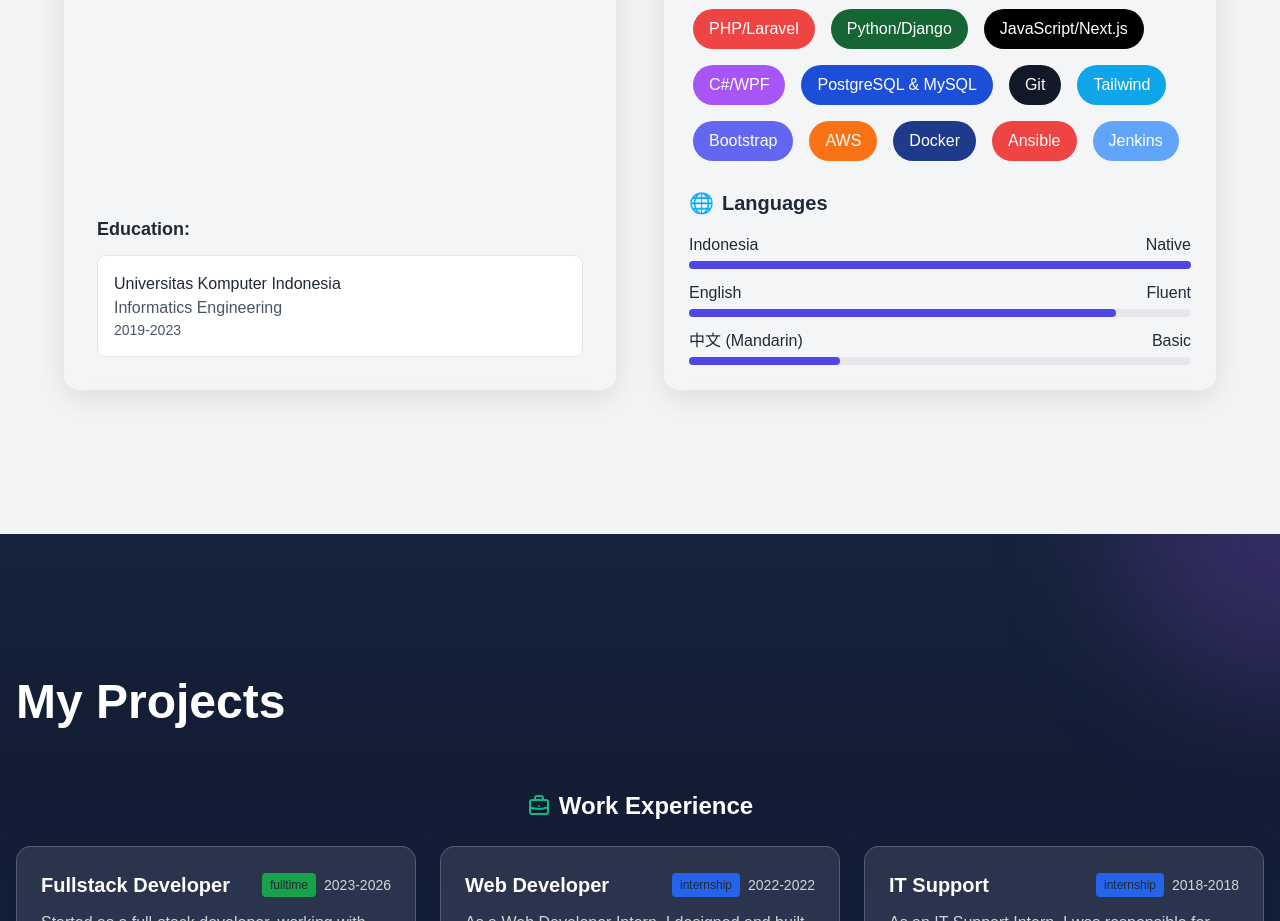
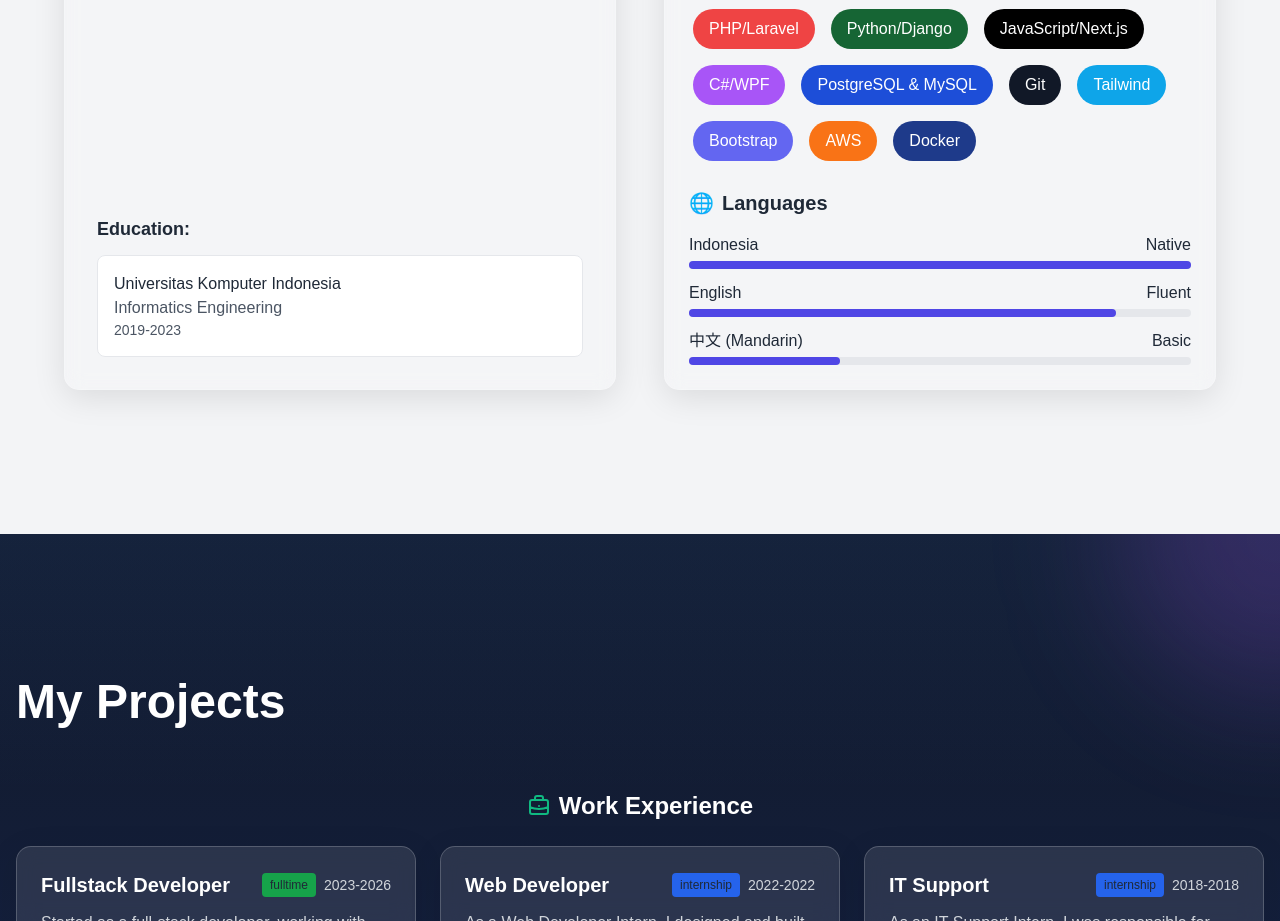
Before and after one commit to ginanjar-tg/my-portfolio, a Next.js app: page / in a window 1280 px wide. Shown: the part 1360-2281 px from the top of the page. Built offline with nearby package versions, Linux system fonts and the light colour scheme; what tw-elements would draw is missing.

Commit message:
Update contents.js

```diff
--- a/pages/components/contents.js
+++ b/pages/components/contents.js
@@ -53,8 +53,6 @@ export default function Contents() {
     { name: "Bootstrap", color: "bg-indigo-500 text-white" },
     { name: "AWS", color: "bg-orange-500 text-white" },
     { name: "Docker", color: "bg-blue-900 text-white" },
-    { name: "Ansible", color: "bg-red-500 text-white" },
-    { name: "Jenkins", color: "bg-blue-400 text-white" },
   ];
 
   // Project data separated by category
```
